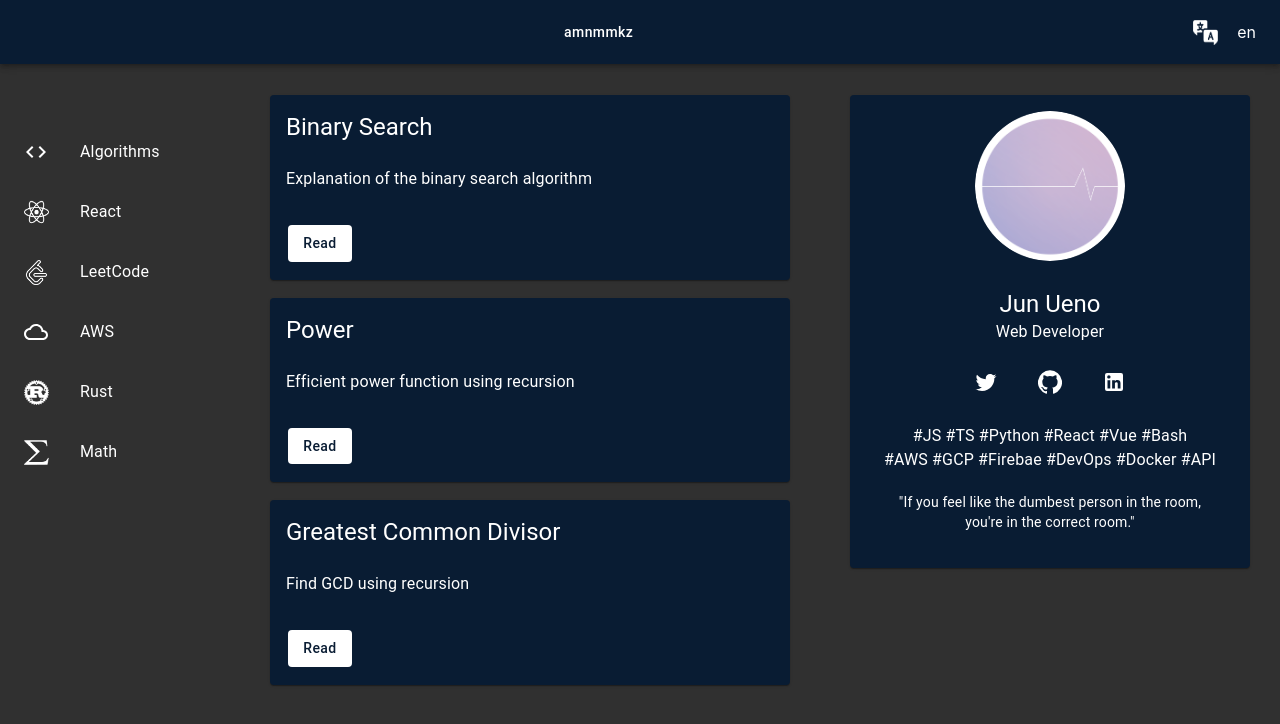
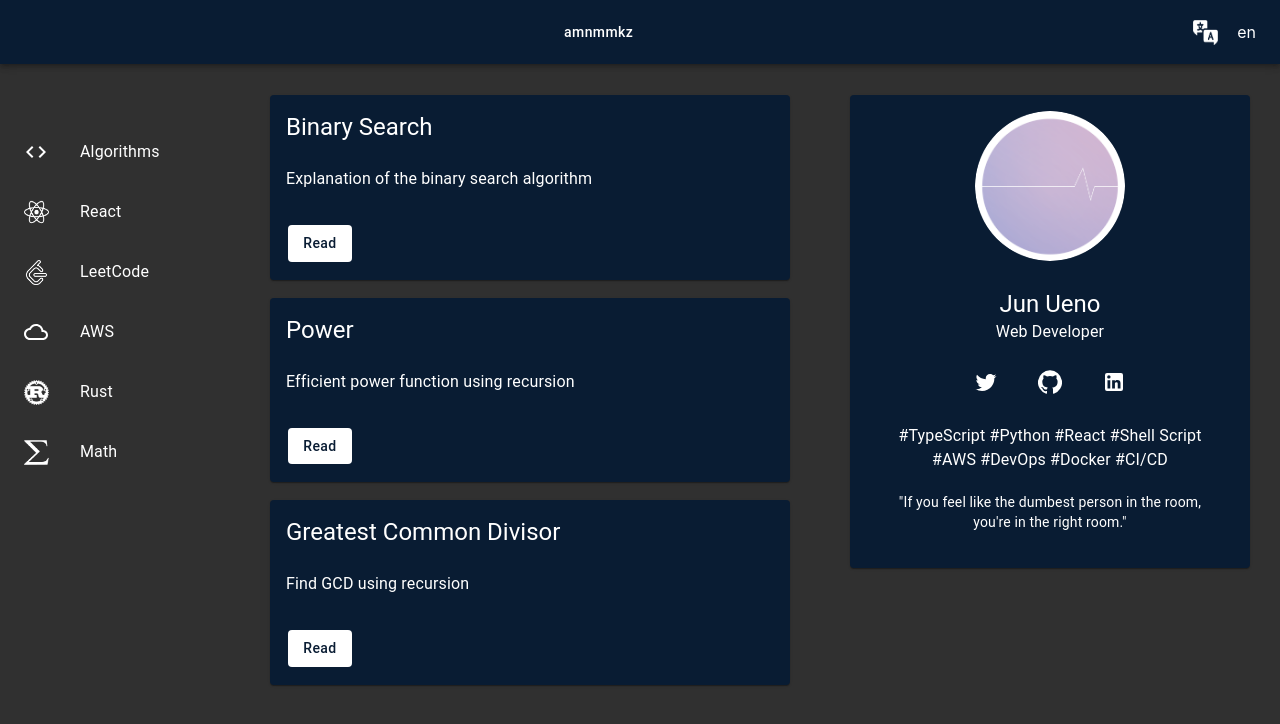
Before and after one commit to jun-uen0/react-techs, a React (Create React App) app: page / in a window 1280 px wide. Shown: the top 724 px of the page. Built offline with nearby package versions, Linux system fonts and the light colour scheme; the HTML template or start-up script is replaced by a standard one.

Commit message:
fix: some hash tags

```diff
--- a/src/components/Layout/CardArea/parts/Profile.tsx
+++ b/src/components/Layout/CardArea/parts/Profile.tsx
@@ -35,15 +35,15 @@ const Profile: React.FC = () => {
           <Sns />
           <Typography>
             <br />
-            #JS #TS #Python #React #Vue #Bash
+            #TypeScript #Python #React #Shell Script
             <br />
-            #AWS #GCP #Firebae #DevOps #Docker #API
+            #AWS #DevOps #Docker #CI/CD
           </Typography>
           <span style={{ marginLeft: 16}} />
           <Typography variant="body2">
             "If you feel like the dumbest person in the room,
             <br />
-            you're in the correct room."
+            you're in the right room."
           </Typography>
         </CardContent>
         <span style={{ marginLeft: 16}} />
```
